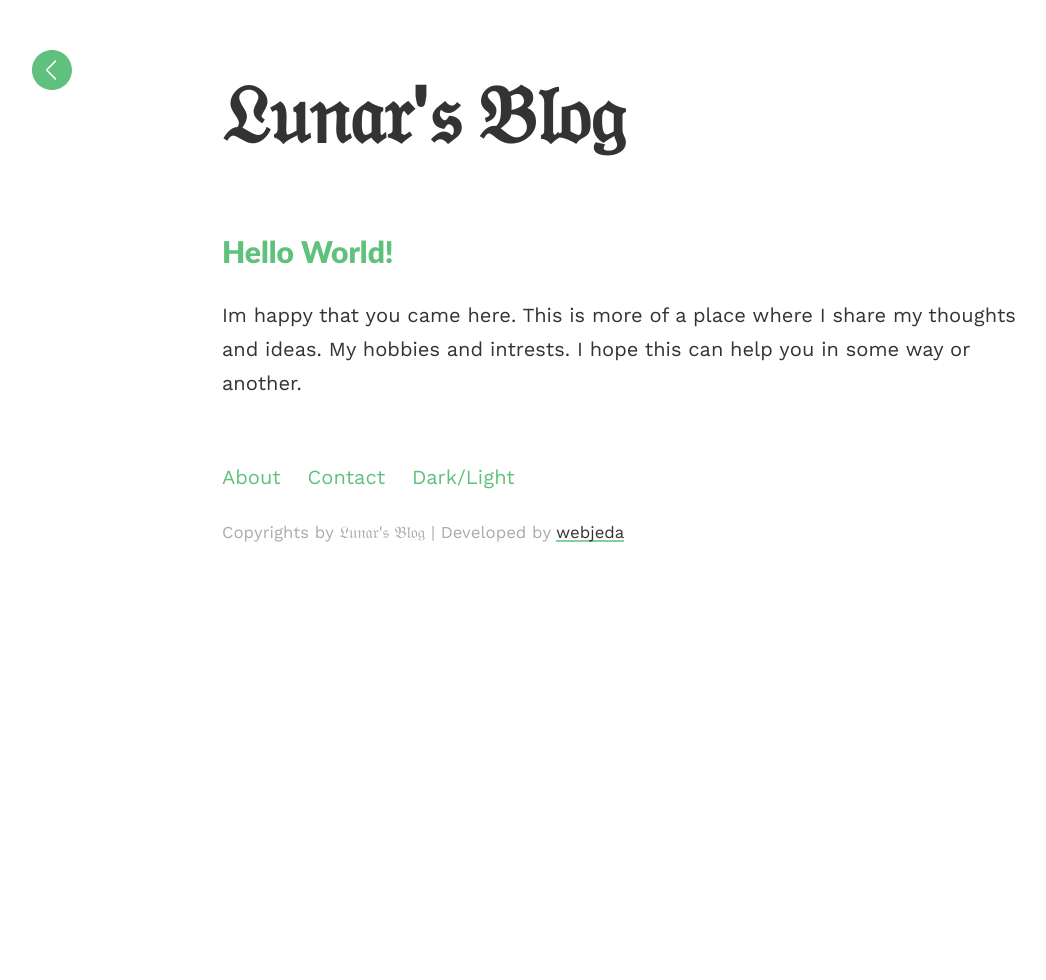
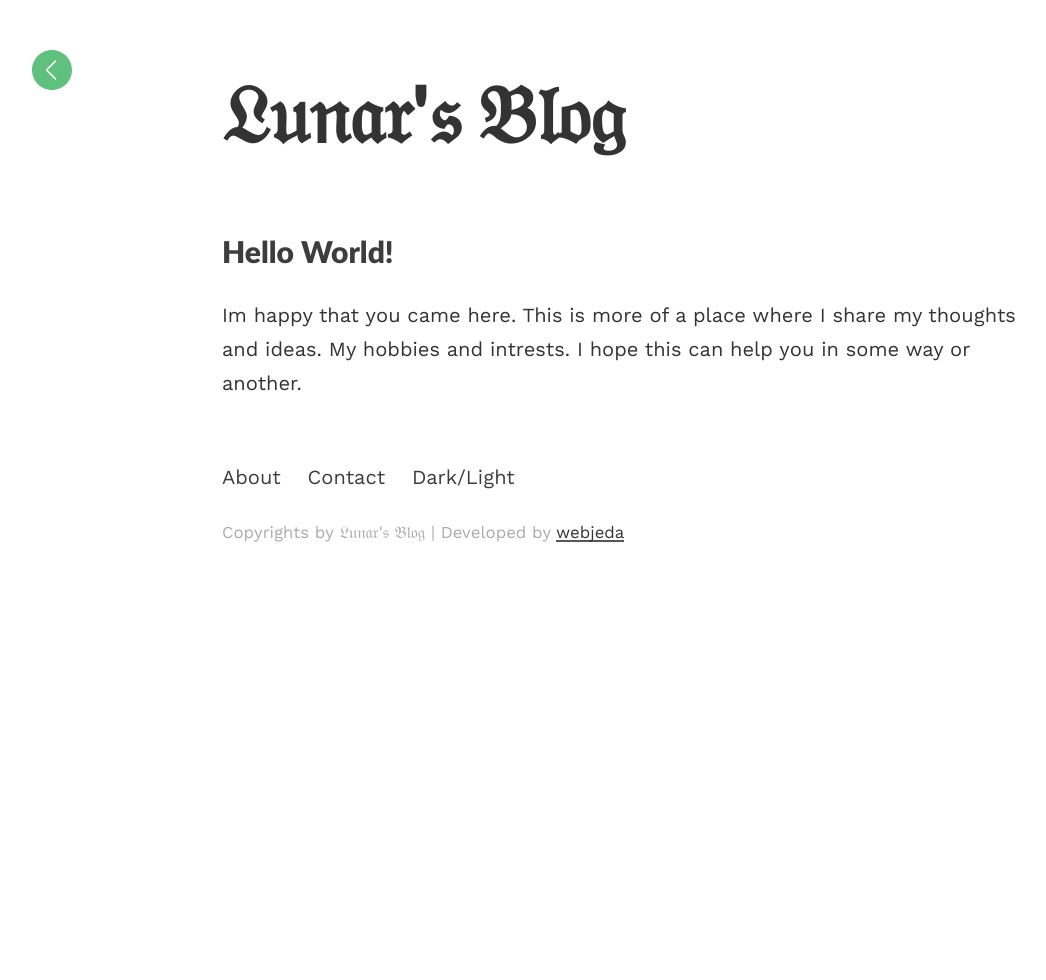
Before and after one commit to willowxsequoia/willowxsequoia.github.io, a Jekyll site: the page built from index.html, in a window 1280 px wide. Shown: the whole page, without its empty margins (18-1064 px from the left). Built offline with Jekyll 4.4.1, drawn with Linux system fonts in a browser that asks for light colours; the list of posts is cut into pages by our own code.

Commit message:
main.scss file brand color from green to dark grey

```diff
--- a/assets/css/main.scss
+++ b/assets/css/main.scss
@@ -14,7 +14,7 @@ $spacing-unit:     30px;
 
 $text-color:       #333;
 $background-color: #fdfdfd;
-$brand-color:      #60c17d;
+$brand-color:      #3d3d3d;
 
 $grey-color:       #828282;
 $grey-color-light: lighten($grey-color, 40%);
```
